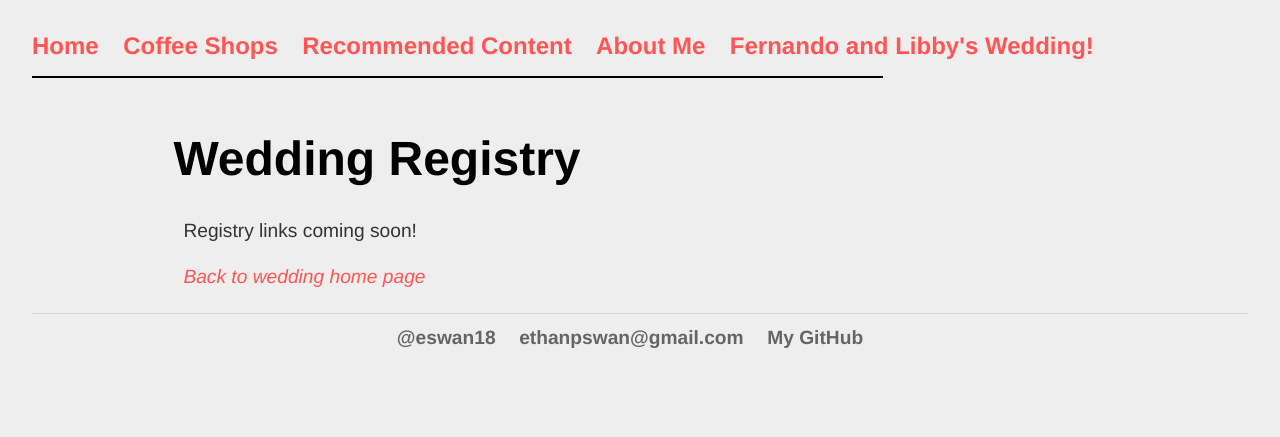
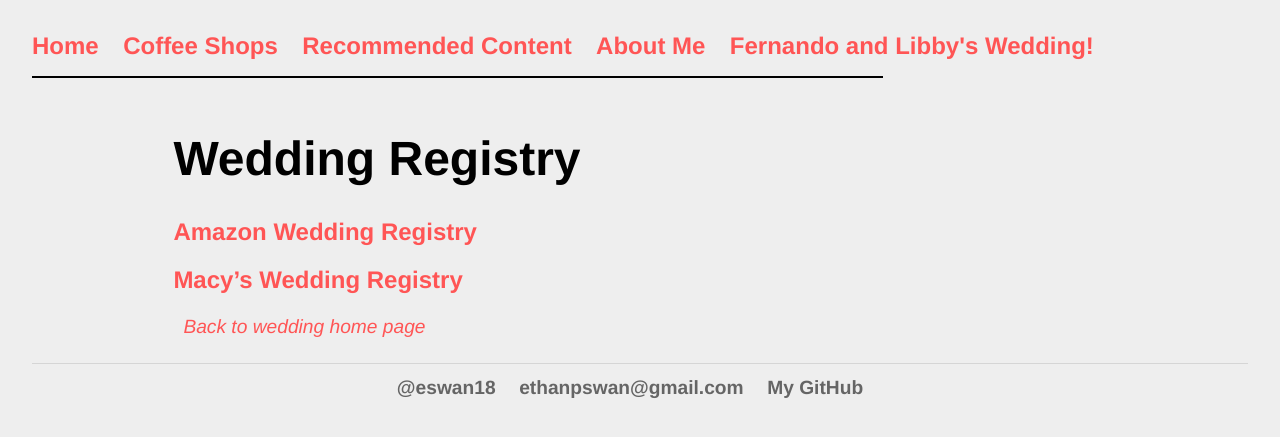
Before and after one commit to eswan18/ethanswan.com, a Jekyll site: the page built from tosstherice/registry.md, in a window 1280 px wide. Shown: the top 437 px of the page. Built offline with Jekyll 4.4.1, drawn with Linux system fonts in a browser that asks for light colours.

Commit message:
added registry links

```diff
--- a/tosstherice/registry.md
+++ b/tosstherice/registry.md
@@ -5,6 +5,10 @@ title: Toss the Rice! Registry
 
 # Wedding Registry
 
-Registry links coming soon!
+[Amazon Wedding Registry](https://smile.amazon.com/wedding/fernando-garcia-libby-schichtel-rockford-may-2019/registry/2MZ52TXKAETLF)
+---
+
+[Macy's Wedding Registry](https://www.macys.com/wgl/registry/guest/7004894)
+---
 
 *[Back to wedding home page](/tosstherice)*
```
